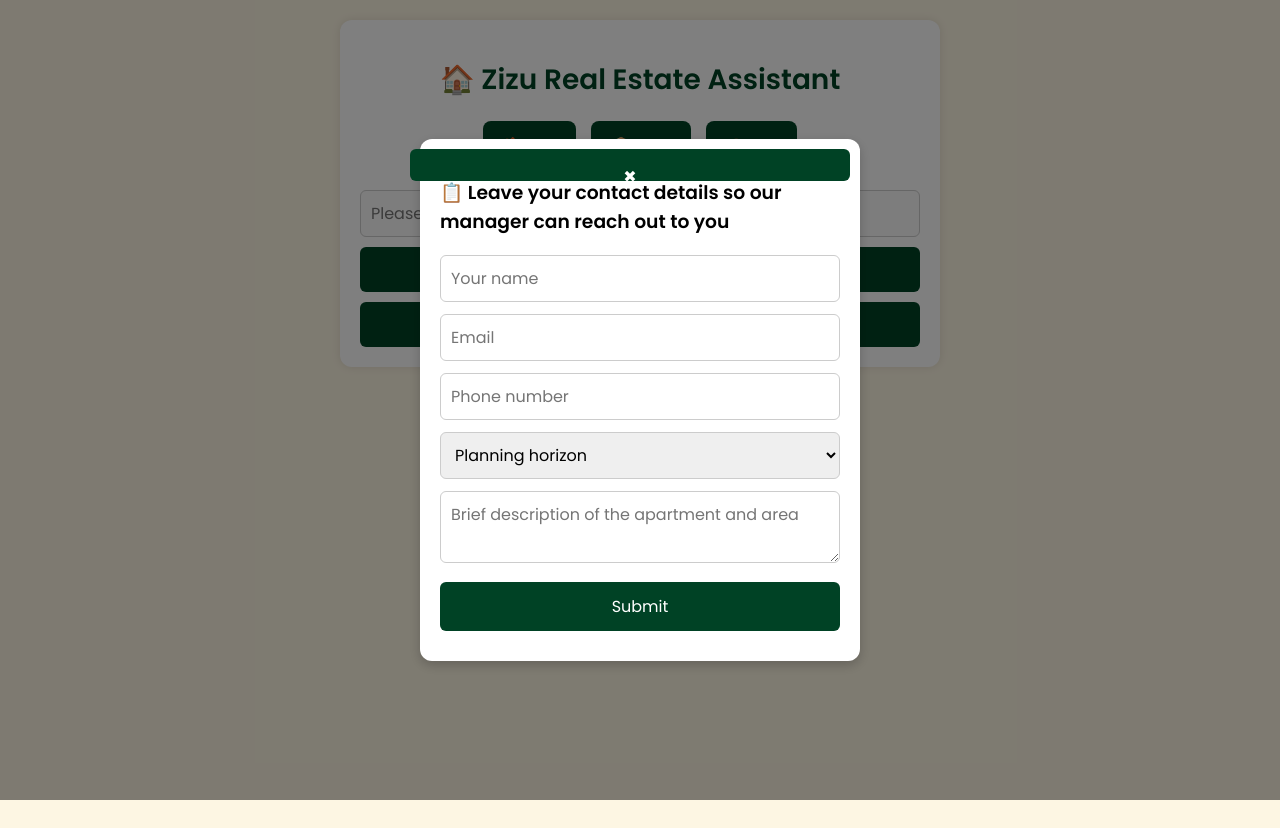
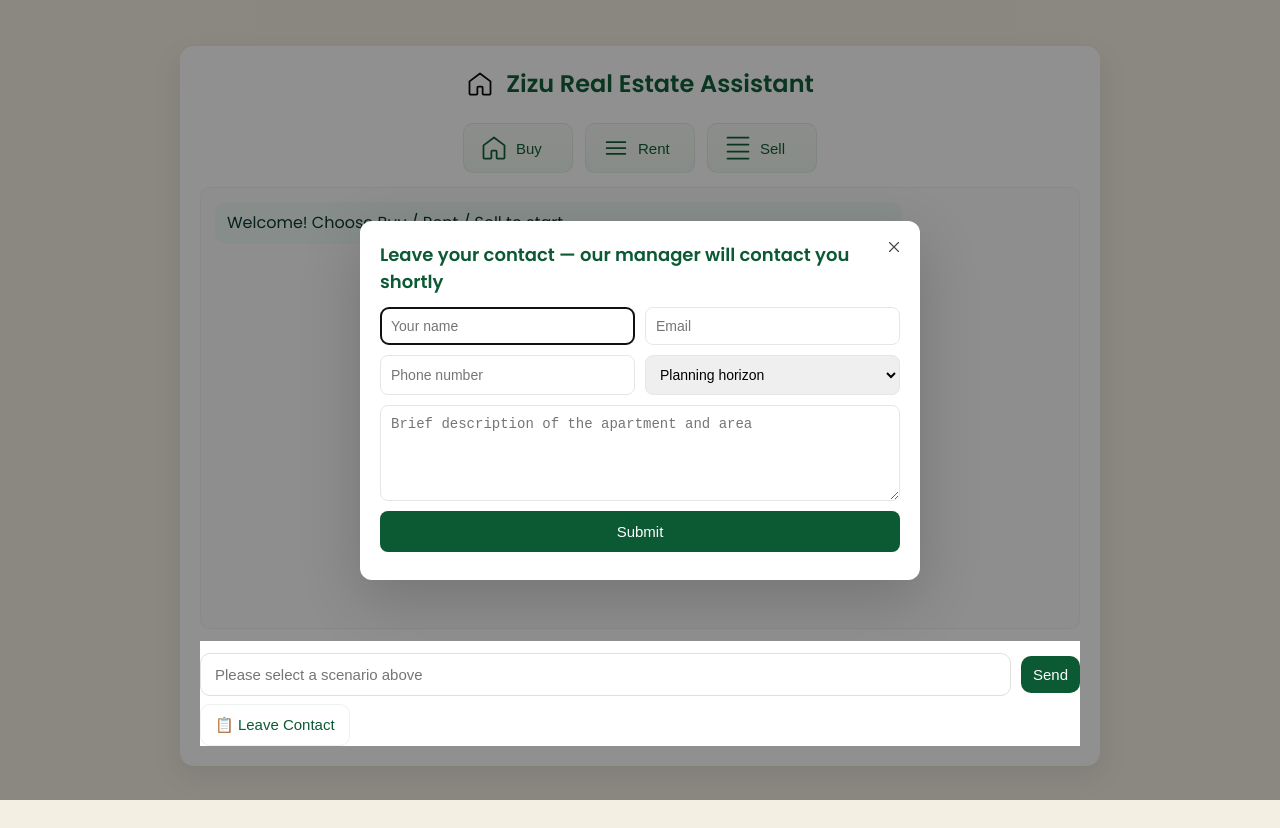
Before and after one commit to Inverigo/Hgd-re-bot, a website: page public/index.html in a window 1280 px wide. Both pictures are taken after a click on the button "📋 Leave Contact". Before the commit the page ends 800 px from the top, so only its background shows below. Drawn offline with Linux system fonts and the light colour scheme.

Commit message:
Update index.html

```diff
--- a/public/index.html
+++ b/public/index.html
@@ -1,343 +1,229 @@
 <!DOCTYPE html>
-<html lang="en">
+<html lang="ru">
 <head>
-  <meta charset="UTF-8" />
-  <meta name="viewport" content="width=device-width, initial-scale=1.0" />
-  <title>Zizu - Real Estate Assistant</title>
+<meta charset="utf-8" />
+<meta name="viewport" content="width=device-width,initial-scale=1" />
+<title>Zizu — Real Estate Assistant</title>
 <link href="https://fonts.googleapis.com/css2?family=Poppins:wght@400;600&display=swap" rel="stylesheet">
 <style>
-    body {
-      background: #fdf6e3;
-      font-family: 'Poppins', sans-serif;
-      margin: 0;
-      padding: 20px;
-      max-width: 600px;
-      margin: auto;
+  :root{
+    --bg: #f4efe3;
+    --card: #ffffff;
+    --brand: #0b5a34;
+    --brand-strong: #0d7a45;
+    --muted: #8d8d8d;
   }
-    .chat-box {
-      background: white;
-      padding: 20px;
-      border-radius: 12px;
-      box-shadow: 0 0 10px rgba(0,0,0,0.1);
-      position: relative;
+  html,body{height:100%;margin:0;font-family:'Poppins',sans-serif;background:var(--bg);}
+  .page {max-width:920px;margin:28px auto;padding:18px;}
+  .chat-box{
+    background:var(--card);
+    border-radius:14px;
+    box-shadow:0 10px 30px rgba(6,6,6,0.08);
+    padding:20px;
+    display:flex;
+    flex-direction:column;
+    height:720px;
+    box-sizing:border-box;
   }
-    .bot-title {
-      font-size: 28px;
-      text-align: center;
-      color: #004225;
-      font-weight: 600;
-      margin-bottom: 20px;
+  .header{display:flex;align-items:center;gap:12px;justify-content:center;margin-bottom:8px;}
+  .title{font-size:24px;font-weight:600;color:var(--brand);margin:0;}
+  .icon{width:28px;height:28px;flex:none;}
+  .scenarios{display:flex;justify-content:center;gap:12px;margin:14px 0;}
+  .scenarios button{
+    display:inline-flex;align-items:center;gap:8px;
+    padding:10px 16px;border-radius:10px;
+    border:1px solid rgba(6,90,52,0.08);
+    background:linear-gradient(180deg,#f7fbf7,#f0f7f0);
+    color:var(--brand);cursor:pointer;font-size:15px;min-width:110px;
+    transition:all .12s;
   }
-    .message {
-      margin-bottom: 12px;
-      padding: 12px;
-      border-radius: 12px;
-      box-shadow: 0 2px 6px rgba(0,0,0,0.1);
-      animation: fadeIn 0.3s ease-in-out;
+  .scenarios button.active{
+    background:linear-gradient(180deg,var(--brand),var(--brand-strong));
+    color:#fff;box-shadow:0 6px 18px rgba(11,90,52,0.12);
+    transform:translateY(-1px);
   }
-    .user {
-      background: #004225;
-      color: white;
-      text-align: right;
-    }
-    .bot {
-      background: #e3f2fd;
-      color: #333;
-    }
-    @keyframes fadeIn {
-      from { opacity: 0; transform: translateY(10px); }
-      to { opacity: 1; transform: translateY(0); }
-    }
-    .quick-buttons {
-      display: flex;
-      justify-content: center;
-      gap: 15px;
-      margin-bottom: 20px;
-      flex-wrap: wrap;
-    }
-    .quick-buttons button {
-      background-color: #004225;
-      color: white;
-      border: none;
-      padding: 12px 20px;
-      border-radius: 8px;
-      font-size: 16px;
-      cursor: pointer;
-      transition: background 0.3s ease, transform 0.2s ease;
-    }
-    .quick-buttons button:hover {
-      background-color: #006837;
-      transform: scale(1.05);
-    }
-    .quick-buttons button.active {
-      background-color: #00994d;
-    }
-    .input-container {
-      display: flex;
-      flex-direction: column;
-      gap: 10px;
-      margin-top: 10px;
-    }
-    input, button, textarea, select {
-      font-family: 'Poppins', sans-serif;
-      padding: 10px;
-      border-radius: 6px;
-      border: 1px solid #ccc;
-      font-size: 16px;
-    }
-    button {
-      background-color: #004225;
-      color: white;
-      border: none;
-      cursor: pointer;
-    }
-    #contactOverlay {
-      position: fixed;
-      top: 0;
-      left: 0;
-      width: 100vw;
-      height: 100vh;
-      background: rgba(0,0,0,0.5);
-      display: none;
-      justify-content: center;
-      align-items: center;
-      z-index: 1000;
-      opacity: 0;
-      transition: opacity 0.3s ease;
-    }
-    #contactOverlay.active {
-      display: flex;
-      opacity: 1;
-    }
-    .contact-form {
-      background: white;
-      padding: 20px;
-      border-radius: 12px;
-      box-shadow: 0 4px 12px rgba(0,0,0,0.2);
-      max-width: 90%;
-      width: 400px;
-      position: relative;
-      animation: slideIn 0.3s ease;
-    }
-    @keyframes slideIn {
-      from { transform: translateY(-20px); opacity: 0; }
-      to { transform: translateY(0); opacity: 1; }
-    }
-    .contact-form input,
-    .contact-form select,
-    .contact-form textarea {
-      width: 100%;
-      box-sizing: border-box;
-      margin-bottom: 12px;
-    }
-    .contact-form button {
-      width: 100%;
-      padding: 12px;
-      font-size: 16px;
-      border-radius: 6px;
-      background-color: #004225;
-      color: white;
-      border: none;
-      cursor: pointer;
-    }
-    .contact-form button:hover {
-      background-color: #006837;
-    }
-    .close-btn {
-      position: absolute;
-      top: 10px;
-      right: 10px;
-      width: 32px;
-      height: 32px;
-      border: none;
-      border-radius: 50%;
-      background: transparent;
-      color: #666;
-      font-size: 20px;
-      line-height: 32px;
-      text-align: center;
-      cursor: pointer;
-      padding: 0;
-    }
-    .close-btn:hover {
-      background: #f0f0f0;
-      color: #000;
-    }
-    #submitStatus {
-      text-align: center;
-      margin-top: 10px;
-      font-size: 16px;
-    }
-    @media (max-width: 600px) {
-      .chat-box {
-        padding: 10px;
-      }
-      input, button, textarea {
-        font-size: 16px;
-      }
+  .messages{flex:1 1 auto;border-radius:10px;padding:14px;background:#fbfbfb;
+    overflow:auto;border:1px solid rgba(10,10,10,0.04);box-sizing:border-box;}
+  .msg{max-width:78%;padding:10px 12px;border-radius:10px;margin-bottom:10px;line-height:1.35;}
+  .msg.bot{background:#eef9f6;color:#05332b;align-self:flex-start;}
+  .msg.user{background:var(--brand);color:#fff;align-self:flex-end;text-align:right;}
+  .input-area{margin-top:12px;position:sticky;bottom:0;padding-top:12px;z-index:2;background:var(--card);}
+  .input-row{display:flex;gap:10px;align-items:center;}
+  .input-row input[type="text"]{
+    flex:1;padding:12px 14px;border-radius:10px;border:1px solid #e0e0e0;font-size:15px;box-sizing:border-box;}
+  .btn{padding:11px 14px;border-radius:10px;background:var(--brand);color:#fff;border:0;cursor:pointer;font-size:15px;}
+  .btn.ghost{background:transparent;color:var(--brand);border:1px solid rgba(11,90,52,0.08);}
+  .input-row .btn.small{padding:10px 12px;}
+  #overlay{position:fixed;inset:0;display:flex;align-items:center;justify-content:center;
+    background:rgba(10,10,10,0.45);opacity:0;pointer-events:none;transition:opacity .18s ease;}
+  #overlay.visible{opacity:1;pointer-events:auto;}
+  .lead-card{
+    width:520px;max-width:92%;background:var(--card);
+    border-radius:12px;padding:20px;box-shadow:0 20px 60px rgba(0,0,0,0.18);
+    transform:translateY(-6px);opacity:0;transition:transform .2s ease,opacity .2s;position:relative;}
+  #overlay.visible .lead-card{transform:none;opacity:1;}
+  .lead-title{margin:0 0 12px;font-size:18px;color:var(--brand);font-weight:600;}
+  .close-btn{all:unset;position:absolute;top:12px;right:12px;width:28px;height:28px;
+    display:flex;align-items:center;justify-content:center;border-radius:50%;cursor:pointer;}
+  .close-btn svg{width:18px;height:18px;stroke:#444;}
+  .close-btn:hover{background:#f6f6f6;}
+  .lead-grid{display:grid;grid-template-columns:repeat(2,1fr);gap:10px;margin-bottom:10px;}
+  .lead-grid .full{grid-column:1/-1;}
+  input[type="text"],input[type="email"],input[type="tel"],select,textarea{
+    width:100%;padding:10px;border-radius:8px;border:1px solid #e6e6e6;box-sizing:border-box;font-size:14px;}
+  textarea{min-height:96px;resize:vertical;}
+  .lead-submit{margin-top:8px;display:block;width:100%;padding:12px;font-size:15px;
+    border-radius:8px;border:0;background:var(--brand);color:#fff;cursor:pointer;}
+  .status{margin-top:8px;font-size:14px;color:var(--muted);text-align:center;}
+  @media (max-width:640px){
+    .lead-card{padding:16px;}
+    .lead-grid{grid-template-columns:1fr;}
+    .chat-box{height:calc(100vh - 48px);}
+    .input-row{flex-direction:column;align-items:stretch;}
+    .input-row .small{width:100%;}
   }
 </style>
 </head>
 <body>
-  <div class="chat-box">
-    <h1 class="bot-title">🏠 Zizu Real Estate Assistant</h1>
-    <div class="quick-buttons">
-      <button id="buyBtn" onclick="startScenario('buy')">🏠 Buy</button>
-      <button id="rentBtn" onclick="startScenario('rent')">📦 Rent</button>
-      <button id="sellBtn" onclick="startScenario('sell')">💼 Sell</button>
+  <div class="page">
+    <div class="chat-box" role="application" aria-label="Zizu chat">
+      <div class="header">
+        <svg class="icon" fill="none" stroke="currentColor" viewBox="0 0 24 24"><path d="M3 9.75L12 3l9 6.75v10.5a.75.75 0 0 1-.75.75h-5.25a.75.75 0 0 1-.75-.75V15a.75.75 0 0 0-.75-.75h-3a.75.75 0 0 0-.75.75v5.25a.75.75 0 0 1-.75.75H3.75A.75.75 0 0 1 3 20.25V9.75z" stroke-width="1.5" stroke-linecap="round" stroke-linejoin="round"/></svg>
+        <h1 class="title">Zizu Real Estate Assistant</h1>
       </div>
-    <div id="messages"></div>
-    <div class="input-container">
-      <input id="userInput" placeholder="Please select an action above" disabled />
-      <button onclick="sendMessage()" disabled id="sendBtn">Send</button>
-      <button onclick="openLeadForm()" id="leadBtn">📋 Leave Contact</button>
+
+      <div class="scenarios" role="tablist">
+        <button data-scenario="buy" class="scenario-btn">
+          <svg class="icon" fill="none" stroke="currentColor" viewBox="0 0 24 24"><path d="M3 9.75L12 3l9 6.75v10.5a.75.75 0 0 1-.75.75h-5.25a.75.75 0 0 1-.75-.75V15a.75.75 0 0 0-.75-.75h-3a.75.75 0 0 0-.75.75v5.25a.75.75 0 0 1-.75.75H3.75A.75.75 0 0 1 3 20.25V9.75z" stroke-width="1.5" stroke-linecap="round" stroke-linejoin="round"/></svg>
+          Buy
+        </button>
+        <button data-scenario="rent" class="scenario-btn">
+          <svg class="icon" fill="none" stroke="currentColor" viewBox="0 0 24 24"><path d="M4 7h16M4 12h16M4 17h16" stroke-width="1.5" stroke-linecap="round"/></svg>
+          Rent
+        </button>
+        <button data-scenario="sell" class="scenario-btn">
+          <svg class="icon" fill="none" stroke="currentColor" viewBox="0 0 24 24"><path d="M3 3h18M3 9h18M3 15h18M3 21h18" stroke-width="1.5" stroke-linecap="round"/></svg>
+          Sell
+        </button>
+      </div>
+
+      <div id="messages" class="messages" aria-live="polite" role="log"></div>
+
+      <div class="input-area">
+        <div class="input-row">
+          <input id="userInput" type="text" placeholder="Please select a scenario above" autocomplete="off" />
+          <button id="sendBtn" class="btn small" disabled>Send</button>
+        </div>
+        <div style="margin-top:8px; display:flex; gap:10px;">
+          <button id="leadOpen" class="btn ghost">📋 Leave Contact</button>
+        </div>
+      </div>
     </div>
   </div>
 
-  <div id="contactOverlay">
-    <div class="contact-form">
-      <button class="close-btn" onclick="closeForm()">✖</button>
-      <h3>📋 Leave your contact details so our manager can reach out to you</h3>
-      <input id="leadName" placeholder="Your name" />
-      <input id="leadEmail" placeholder="Email" />
-      <input id="leadPhone" placeholder="Phone number" oninput="validatePhone(this)" />
+  <div id="overlay" aria-hidden="true">
+    <div class="lead-card" role="dialog" aria-modal="true" aria-labelledby="leadTitle">
+      <button class="close-btn" id="leadClose" aria-label="Close">
+        <svg fill="none" stroke="currentColor" viewBox="0 0 24 24"><path d="M6 6l12 12M6 18L18 6" stroke-width="1.5" stroke-linecap="round"/></svg>
+      </button>
+      <h3 id="leadTitle" class="lead-title">Leave your contact — our manager will contact you shortly</h3>
+
+      <div class="lead-grid">
+        <input id="leadName" type="text" placeholder="Your name" />
+        <input id="leadEmail" type="email" placeholder="Email" />
+        <input id="leadPhone" type="tel" placeholder="Phone number" />
         <select id="leadPlanning">
           <option value="">Planning horizon</option>
-        <option value="Urgent">Urgent</option>
-        <option value="1–2 months">1–2 months</option>
-        <option value="3–5 months">3–5 months</option>
+          <option value="urgent">Urgent</option>
+          <option value="1-2">1–2 months</option>
+          <option value="3-5">3–5 months</option>
         </select>
-      <textarea id="leadDescription" placeholder="Brief description of the apartment and area"></textarea>
-      <button onclick="submitLead()">Submit</button>
-      <div id="submitStatus"></div>
+        <textarea id="leadDesc" class="full" placeholder="Brief description of the apartment and area"></textarea>
+      </div>
+
+      <button id="leadSubmit" class="lead-submit">Submit</button>
+      <div id="leadStatus" class="status" aria-live="polite"></div>
     </div>
   </div>
 
 <script>
-    const messagesDiv = document.getElementById("messages");
-    const input = document.getElementById("userInput");
-    const sendBtn = document.getElementById("sendBtn");
-    const sessionId = "session_" + Date.now();
-    let messageCount = 0;
-
-    function addBotMessage(text) {
-      messagesDiv.innerHTML += `<div class="message bot">${text}</div>`;
-      messagesDiv.scrollTo({ top: messagesDiv.scrollHeight, behavior: "smooth" });
+  const messages=document.getElementById('messages');
+  const userInput=document.getElementById('userInput');
+  const sendBtn=document.getElementById('sendBtn');
+  const scenarioButtons=document.querySelectorAll('.scenario-btn');
+  const leadOpen=document.getElementById('leadOpen');
+  const overlay=document.getElementById('overlay');
+  const leadClose=document.getElementById('leadClose');
+  const leadSubmit=document.getElementById('leadSubmit');
+  const leadStatus=document.getElementById('leadStatus');
+  let sessionId='sess_'+Date.now();
+  let currentScenario=null;
+  let messageCount=0;
+  function appendMessage(text,from='bot'){
+    const el=document.createElement('div');
+    el.className='msg '+(from==='user'?'user':'bot');
+    el.textContent=text;
+    el.style.alignSelf=(from==='user')?'flex-end':'flex-start';
+    messages.appendChild(el);
+    messages.scrollTop=messages.scrollHeight;
   }
-
-    function addUserMessage(text) {
-      messagesDiv.innerHTML += `<div class="message user">${text}</div>`;
-      messagesDiv.scrollTo({ top: messagesDiv.scrollHeight, behavior: "smooth" });
+  scenarioButtons.forEach(btn=>{
+    btn.addEventListener('click',()=>{
+      scenarioButtons.forEach(b=>b.classList.remove('active'));
+      btn.classList.add('active');
+      const scenario=btn.dataset.scenario;
+      currentScenario=scenario;
+      userInput.placeholder=(scenario==='buy')?'Search properties, e.g. 2-bed apartment':
+        (scenario==='rent')?'Specify area, bedrooms, timeline':'Tell us about the property you want to sell';
+      userInput.disabled=false;
+      sendBtn.disabled=true;
+      if(scenario==='buy') appendMessage("Hello! I'm Zizu — I can help you find apartments, villas and compounds to purchase. Where would you like to start?");
+      if(scenario==='rent') appendMessage("Hi! I'll help with rentals. Which area and how many bedrooms?");
+      if(scenario==='sell'){openLead();appendMessage("To sell — please leave contact details and a brief description in the form.");}
+    });
+  });
+  userInput.addEventListener('input',()=>{sendBtn.disabled=!userInput.value.trim();});
+  sendBtn.addEventListener('click',sendMessage);
+  userInput.addEventListener('keypress',e=>{if(e.key==='Enter'){e.preventDefault();if(!sendBtn.disabled)sendMessage();}});
+  async function sendMessage(){
+    const text=userInput.value.trim();if(!text)return;
+    appendMessage(text,'user');userInput.value='';sendBtn.disabled=true;messageCount++;
+    if(messageCount%4===0)openLead();
+    try{
+      const res=await fetch('/chat',{method:'POST',headers:{'Content-Type':'application/json'},
+        body:JSON.stringify({message:text,sessionId,scenario:currentScenario})});
+      if(!res.ok)throw new Error('server '+res.status);
+      const data=await res.json();
+      appendMessage(data.reply||'No reply from server.');
+      if(data.showContactForm)openLead();
+    }catch(err){console.warn('chat fetch failed:',err);
+      setTimeout(()=>appendMessage("Thanks — we'll review this and get back to you soon."),450);}
   }
-
-    function enableInput() {
-      input.disabled = false;
-      sendBtn.disabled = false;
-      input.placeholder = "Type your message...";
-      input.focus();
-    }
-
-    function setActiveButton(id) {
-      document.querySelectorAll(".quick-buttons button").forEach(btn => {
-        btn.classList.remove("active");
+  function openLead(){overlay.classList.add('visible');overlay.setAttribute('aria-hidden','false');setTimeout(()=>document.getElementById('leadName').focus(),120);}
+  function closeLead(){overlay.classList.remove('visible');overlay.setAttribute('aria-hidden','true');}
+  leadOpen.addEventListener('click',openLead);
+  leadClose.addEventListener('click',closeLead);
+  overlay.addEventListener('click',e=>{if(e.target===overlay)closeLead();});
+  document.addEventListener('keydown',e=>{if(e.key==='Escape')closeLead();});
+  leadSubmit.addEventListener('click',async()=>{
+    leadStatus.textContent='';
+    const name=document.getElementById('leadName').value.trim();
+    const email=document.getElementById('leadEmail').value.trim();
+    const phone=document.getElementById('leadPhone').value.trim();
+    const planning=document.getElementById('leadPlanning').value;
+    const desc=document.getElementById('leadDesc').value.trim();
+    const emailRe=/^[^\s@]+@[^\s@]+\.[^\s@]+$/;
+    if(!name||!emailRe.test(email)||!phone){leadStatus.textContent='Please enter a valid name, email and phone.';return;}
+    leadStatus.textContent='Sending...';
+    try{
+      const res=await fetch('/lead',{method:'POST',headers:{'Content-Type':'application/json'},
+        body:JSON.stringify({name,email,phone,planning,desc,sessionId,scenario:currentScenario})});
+      if(!res.ok)throw new Error('lead send failed '+res.status);
+      leadStatus.textContent='Thanks — we will contact you soon.';
+      setTimeout(()=>{leadStatus.textContent='';closeLead();},1200);
+    }catch(err){console.warn('lead send failed',err);leadStatus.textContent='Error sending lead — please try again later.';}
   });
-      document.getElementById(id).classList.add("active");
-    }
-
-    function startScenario(type) {
-      enableInput();
-      if (type === "buy") {
-        setActiveButton("buyBtn");
-        addBotMessage("Hello! I'm Zizu, your real estate assistant in Hurghada. We have over 100 properties available for purchase — apartments, villas, and compounds. What are you looking for?");
-      } else if (type === "rent") {
-        setActiveButton("rentBtn");
-        addBotMessage("Hi! I'm Zizu, your rental assistant in Hurghada. Let's find the perfect place for you. Could you tell me which area you're interested in, how many bedrooms you need, and your rental timeline?");
-      } else if (type === "sell") {
-        setActiveButton("sellBtn");
-        openLeadForm();
-        addBotMessage("Great! To help you sell your property, please leave your contact details and a brief description of the apartment and its location.");
-      }
-    }
-
-    function openLeadForm() {
-      const overlay = document.getElementById("contactOverlay");
-      overlay.classList.add("active");
-    }
-
-    function closeForm() {
-      const overlay = document.getElementById("contactOverlay");
-      overlay.classList.remove("active");
-      setTimeout(() => { overlay.style.display = "none"; }, 300);
-    }
-
-    async function sendMessage() {
-      const message = input.value.trim();
-      if (!message) return;
-      addUserMessage(message);
-      input.value = "";
-      messageCount++;
-
-      if (messageCount % 4 === 0) {
-        openLeadForm();
-      }
-
-      try {
-        const res = await fetch("/chat", {
-          method: "POST",
-          headers: { "Content-Type": "application/json" },
-          body: JSON.stringify({ message, sessionId })
-        });
-
-        const data = await res.json();
-        addBotMessage(data.reply || "No reply from server");
-
-        if (data.showContactForm) {
-          openLeadForm();
-        }
-      } catch (err) {
-        addBotMessage("⚠️ Error connecting to server.");
-      }
-    }
-
-    async function submitLead() {
-      const name = document.getElementById("leadName").value.trim();
-      const email = document.getElementById("leadEmail").value.trim();
-      const phone = document.getElementById("leadPhone").value.trim();
-      const planning = document.getElementById("leadPlanning").value;
-      const description = document.getElementById("leadDescription").value.trim();
-      const statusDiv = document.getElementById("submitStatus");
-
-      if (!name || !email || !phone) {
-        alert("Please fill in all required fields.");
-        return;
-      }
-
-      statusDiv.textContent = "🔄 Sending...";
-
-      try {
-        await fetch("/lead", {
-          method: "POST",
-          headers: { "Content-Type": "application/json" },
-          body: JSON.stringify({ name, email, phone, planning, description, sessionId })
-        });
-
-        statusDiv.textContent = "✅ Thank you! We'll contact you soon.";
-        setTimeout(closeForm, 2000);
-      } catch (err) {
-        statusDiv.textContent = "⚠️ Error sending data.";
-      }
-    }
-
-    function validatePhone(inputField) {
-      inputField.value = inputField.value.replace(/[^0-9+()\-\s]/g, "");
-    }
-
-    input.addEventListener("keypress", function (e) {
-      if (e.key === "Enter") {
-        e.preventDefault();
-        sendMessage();
-      }
-    });
+  appendMessage('Welcome! Choose Buy / Rent / Sell to start.','bot');
 </script>
 </body>
 </html>
```
Lines whose indentation alone changed are shown as unchanged.
